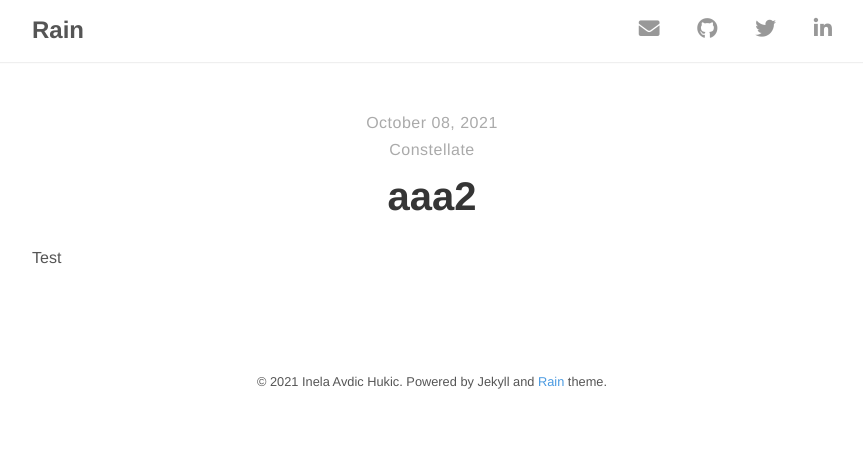
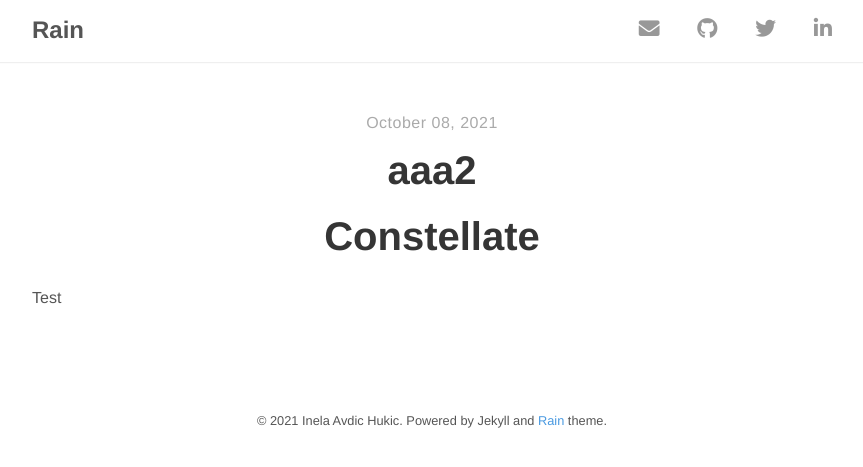
Before and after one commit to cns-nitroapp/blog, a Jekyll site: the page built from _posts/2021-10-08-123.md, in a window 1280 px wide. Shown: the top 467 px of the page, without its empty margins (208-1071 px from the left). Built offline with Jekyll 4.4.1, drawn with Linux system fonts in a browser that asks for light colours; nearby versions of some CDN libraries.

Commit message:
Fix posts

```diff
--- a/_layouts/post.html
+++ b/_layouts/post.html
@@ -7,11 +7,11 @@ layout: default
   <div class="post-info">
     {% if page.date %}
       <time datetime="{{ page.date }}">{{ page.date | date: "%B %d, %Y" }}</time>
-      <div>{{ page.author }}</div>
     {% endif %}
   </div>
   <h1 class="post-title">
     <div>{{ page.title }}</div>
+    <div>{{ page.author }}</div>
   </h1>
 
   {{ content }}
```
